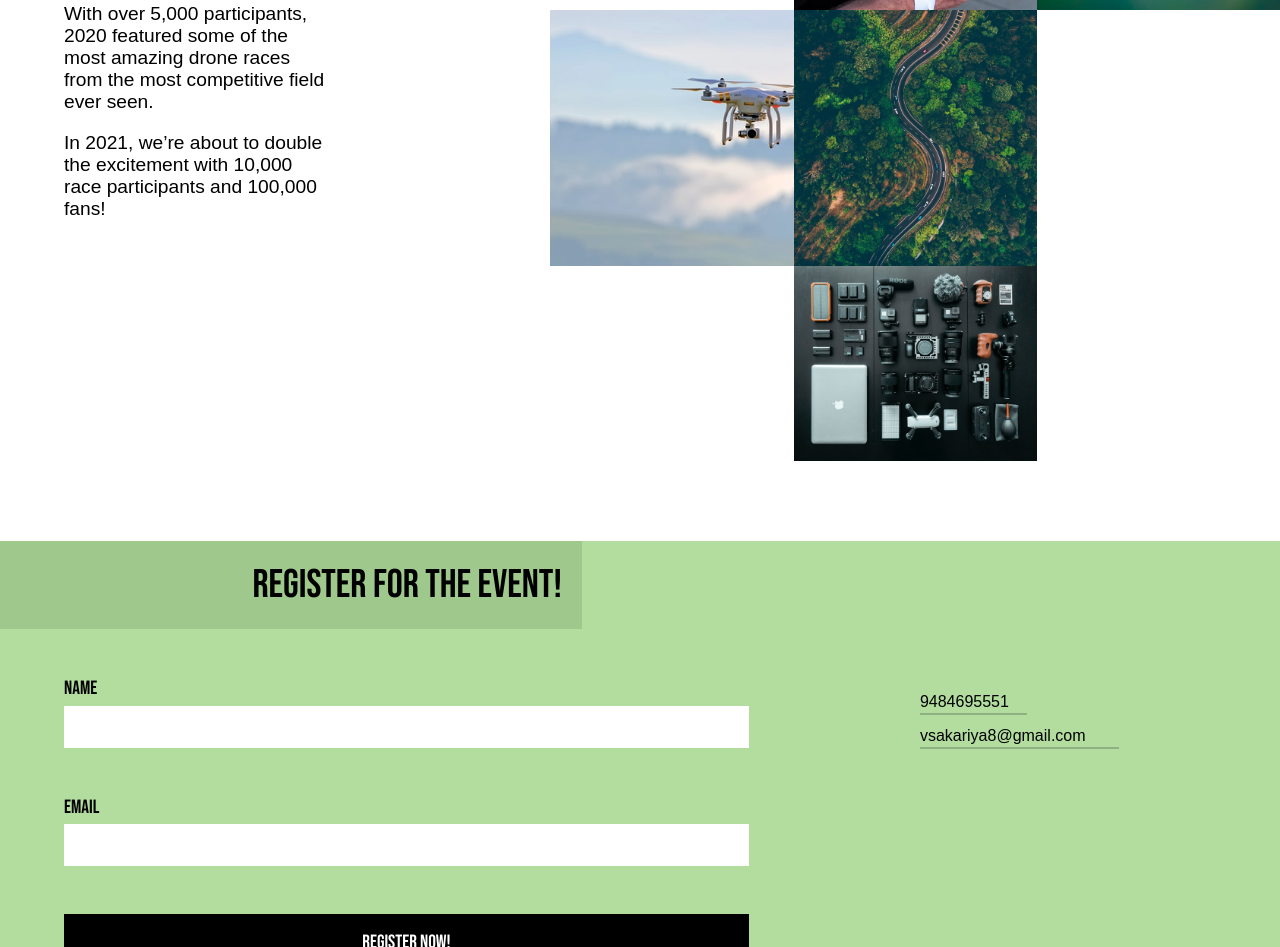
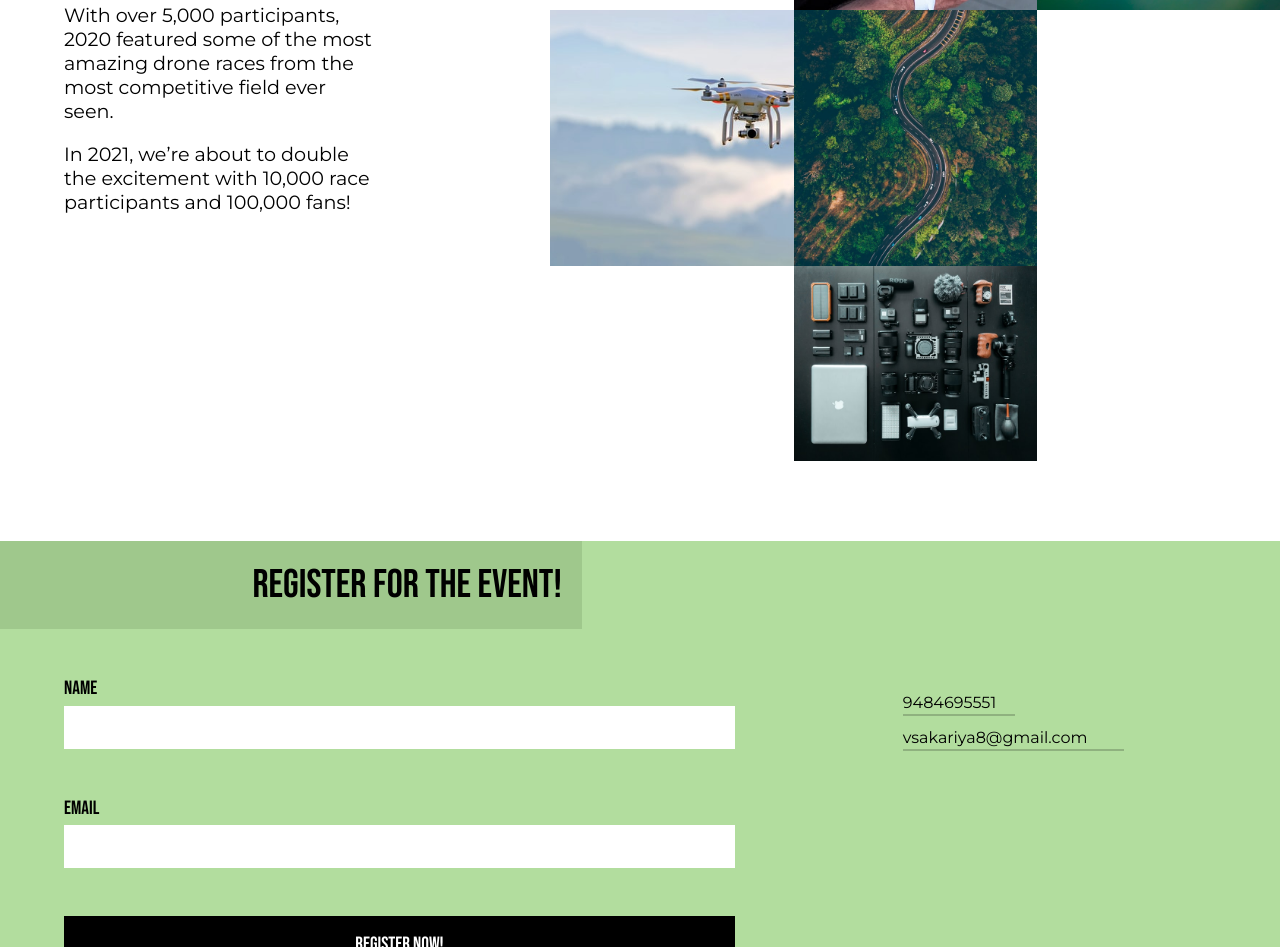
Before and after one commit to vatsal0601/Drone-Landing-Page, a plain HTML site: page index.html in a window 1280 px wide. Shown: the part 1753-2700 px from the top of the page. Drawn offline with Linux system fonts and the light colour scheme.

Commit message:
Fixed font issue

```diff
--- a/index.html
+++ b/index.html
@@ -9,7 +9,7 @@
 		<link rel="icon" href="images/logo.svg" type="image/x-icon" />
 		<link rel="preconnect" href="https://fonts.gstatic.com" />
 		<link
-			href="https://fonts.googleapis.com/css2?family=Bebas+Neue&display=swap"
+			href="https://fonts.googleapis.com/css2?family=Bebas+Neue&family=Montserrat&display=swap"
 			rel="stylesheet"
 		/>
 		<link rel="stylesheet" href="index.css" />
--- a/index.scss
+++ b/index.scss
@@ -167,6 +167,7 @@
 	&__text {
 		font-family: "Montserrat", sans-serif;
 		margin: 1em 0;
+		padding-right: 0.5em;
 	}
 
 	&__imgs {
```
Also changed, not shown: index.css.
